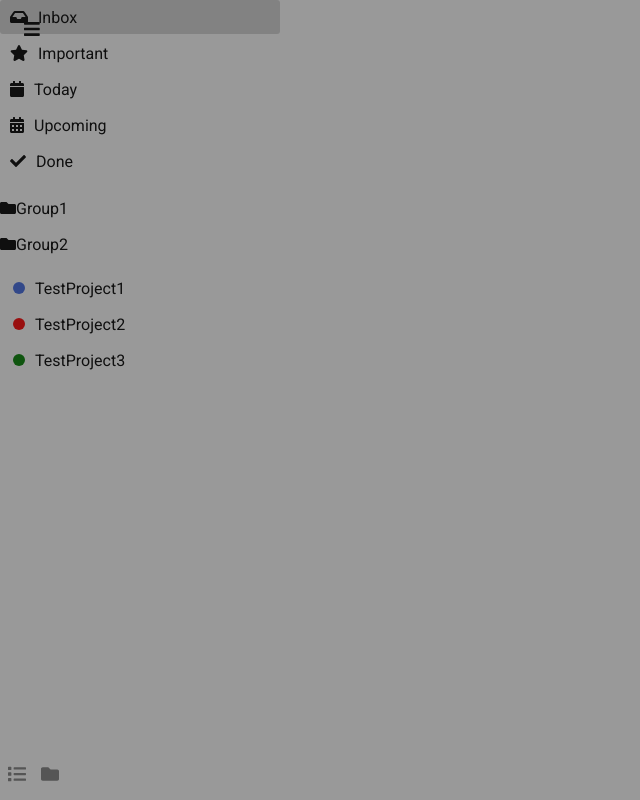
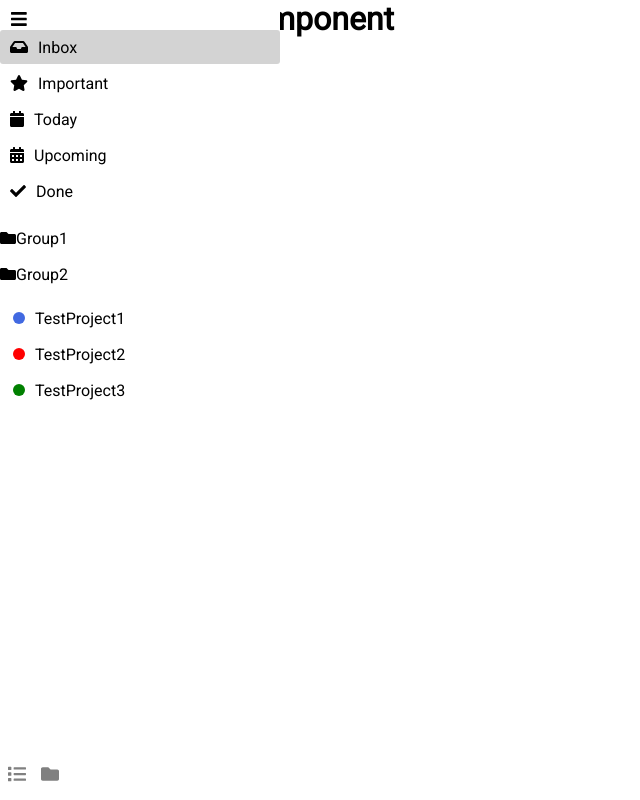
Before and after one commit to rafalrybicki/task_manager, a Vue app: page /inbox in a window 1280 px wide. Shown: the whole page, without its empty margins (0-640 px from the left). Built offline with nearby package versions, Linux system fonts and the light colour scheme.

Commit message:
Isolate MenuButton

```diff
--- a/src/App.vue
+++ b/src/App.vue
@@ -1,28 +1,27 @@
 <template>
 	<div id="app" class="app" v-on:close-menu="showMenu = false">
 		<Menu :class="{show: showMenu}" />
-		<main class="h100 w100 relative">
-			<IconButton
-				iconName="bars"
-				@click.native="showMenu = !showMenu"
-				class="menu-btn absolute"
-			/>
+		<MenuButton @click.native="showMenu = !showMenu" />
+		<main class="h100 relative">
          <router-view></router-view>
       </main>
-		<Overlay />
+		<Overlay
+			@click.native="showMenu = false"
+			:class="{show: showMenu}"
+		/>
 	</div>
 </template>
 
 <script>
 import Menu from './components/Menu.vue'
-import IconButton from './components/IconButton.vue'
+import MenuButton from './components/MenuButton.vue'
 import Overlay from './components/Overlay.vue'
 
 export default {
 	name: 'App',
 	components: {
 		Menu,
-		IconButton,
+		MenuButton,
 		Overlay
 	},
 	data() {
@@ -39,8 +38,9 @@ export default {
 		width: 100%;
 		overflow: hidden;
 	}
-	.menu-btn {
-		top: 12px;
-		left: 15px;
+
+	main {
+		width: calc(100% - 280px);
+		margin: 0 auto;
 	}
 </style>
--- a/src/components/Menu.vue
+++ b/src/components/Menu.vue
@@ -1,6 +1,6 @@
 <template>
-   <header class="absolute h100 w100 flex">
-      <nav class="menu">
+   <header class="absolute h100 flex">
+      <nav class="menu w100">
          <SmartList />
          <br>
          <ProjectList />
@@ -25,7 +25,8 @@ export default {
 
 <style scoped>
    header {
-      z-index: 10;
+      padding-top: 30px;
+      z-index: 100;
       background-color: white;
       width: 0;
       overflow: hidden;
@@ -33,11 +34,6 @@ export default {
    }
 
    header.show {
-      width: 100vw;
-   }
-
-   .menu {
       width: 280px;
-      z-index: 10;
    }
 </style>
--- /dev/null
+++ b/src/components/MenuButton.vue
@@ -0,0 +1,29 @@
+<template>
+   <IconButton
+      iconName="bars"
+      class="menu-btn absolute"
+   />
+</template>
+
+<script>
+import IconButton from './IconButton.vue'
+
+export default {
+	components: {
+		IconButton,
+	}
+}
+</script>
+
+<style>
+   .menu-btn {
+      top: 2px;
+      left: 2px;
+   }
+
+   @media only screen and (min-width: 767px) {
+      .menu-btn {
+         z-index: 1000 !important;
+      }
+   }
+</style>
--- a/src/components/Overlay.vue
+++ b/src/components/Overlay.vue
@@ -6,8 +6,18 @@
    .overlay {
       top: 0;
       left: 0;
-      z-index: 10;
+      opacity: 0;
+      background-color: rgb(33, 33, 33);
+      transition: 0.2s all;
+   }
+
+   .overlay.show {
       opacity: 0.46;
-      background-color: rgb(33, 33, 33);
+   }
+
+   @media only screen and (min-width: 767px) {
+      .overlay {
+         display: none;
+      }
    }
 </style>
```
